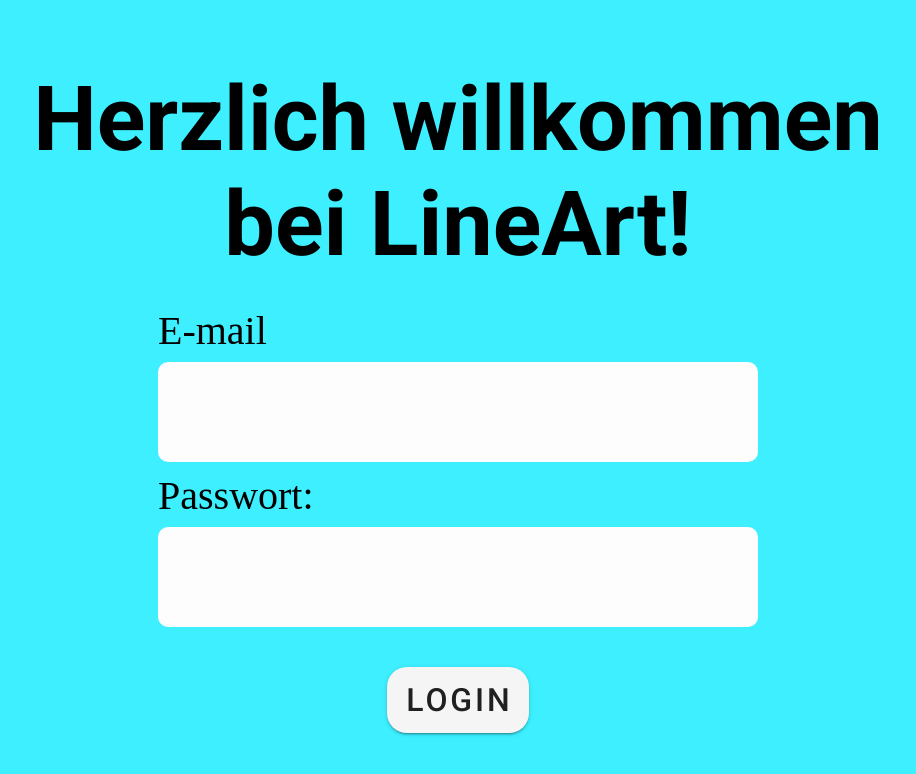
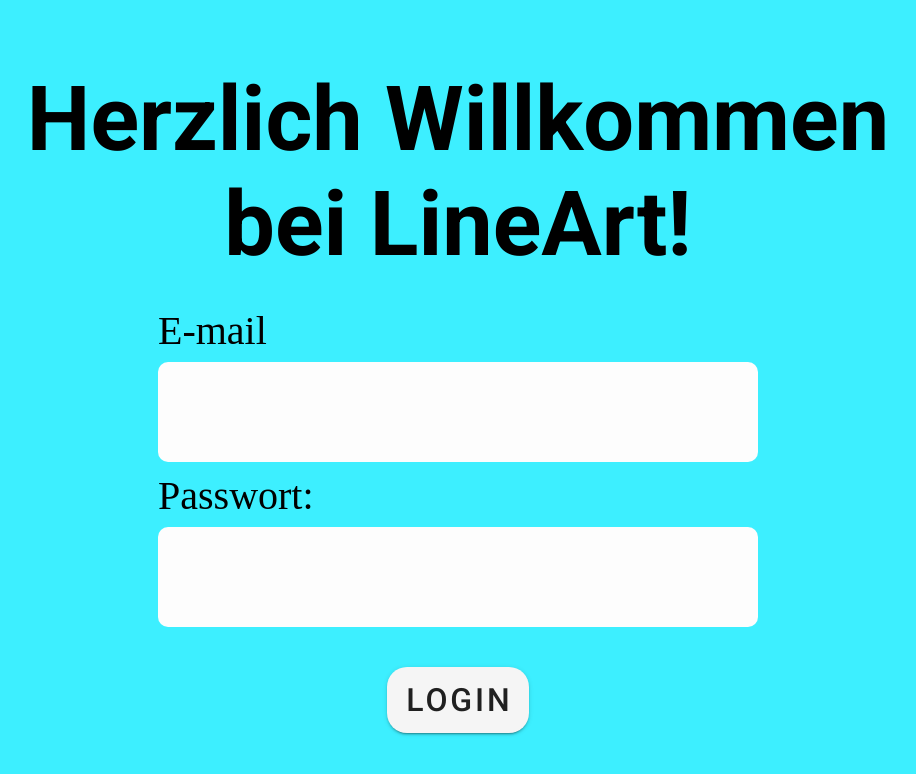
Before and after one commit to uol-mediaprocessing-2023-2024-classroom/project-line-art, a Vue app in the folder frontend/: page / in a window 1280 px wide. Shown: the top 774 px of the page, without its empty margins (182-1098 px from the left). Built offline with nearby package versions, Linux system fonts and the light colour scheme.

Commit message:
last changes to the LoginPage

```diff
--- a/frontend/src/components/LoginPage.vue
+++ b/frontend/src/components/LoginPage.vue
@@ -1,6 +1,6 @@
 <template>
     <v-container>
-        <h1>Herzlich willkommen bei LineArt!</h1>
+        <h1>Herzlich Willkommen <br /> bei LineArt!</h1>
         <div class="loginField">
             <h2>E-mail</h2>
             <input required  v-model="loginData.email" type="email" name="email" autocomplete="email" />
```
